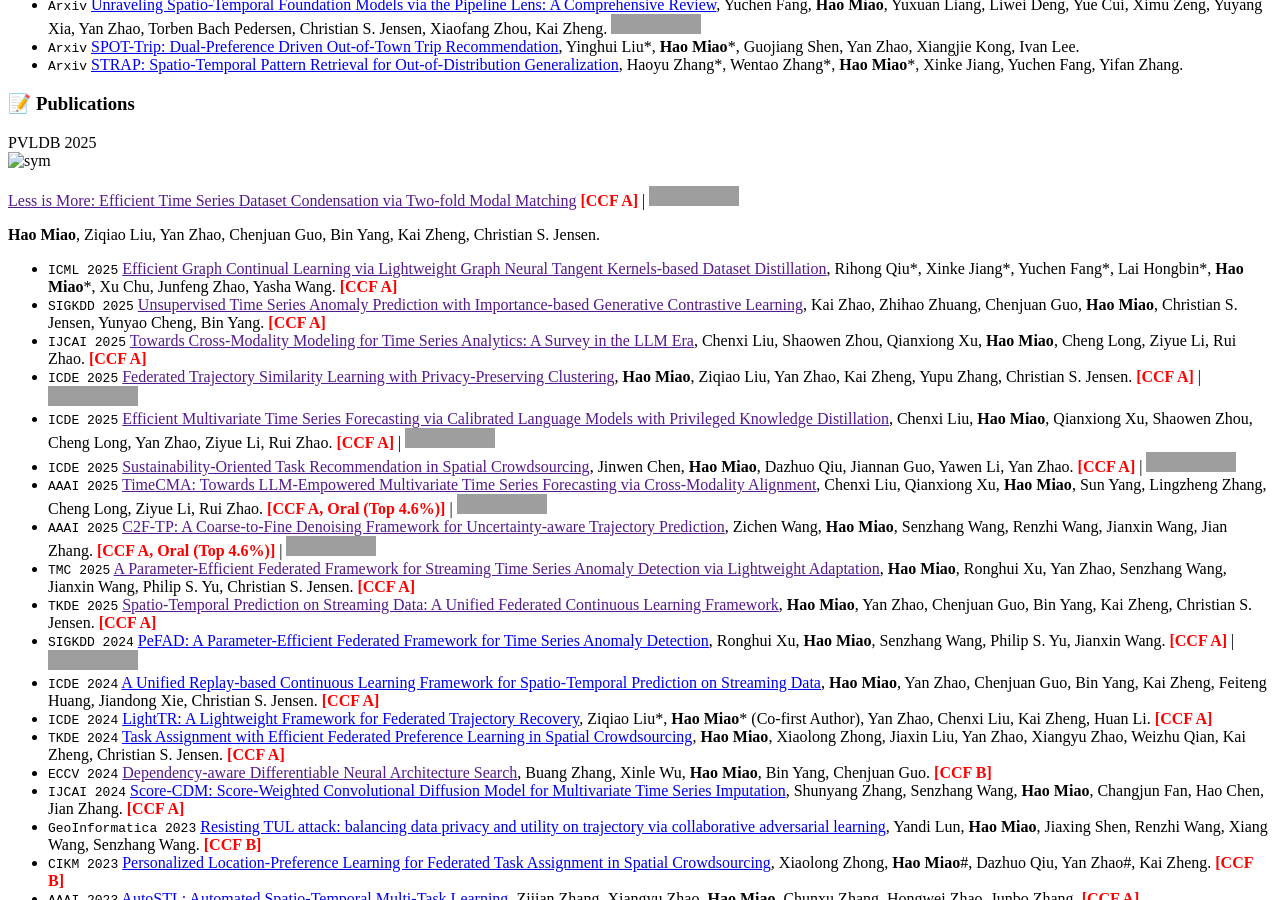
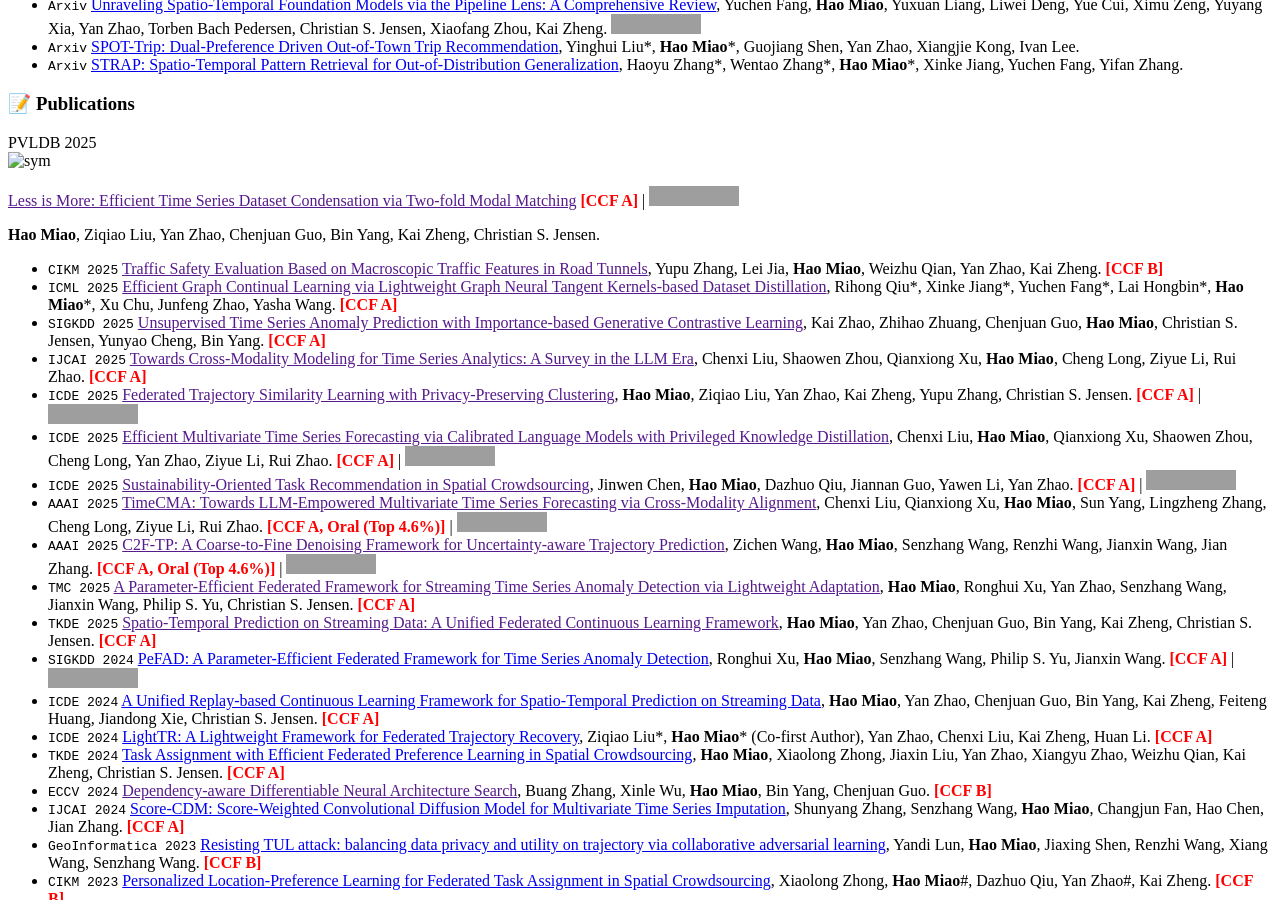
Before and after one commit to MiaoHaoSunny/MiaoHaoSunny.github.io, a Jekyll site: the page built from _pages/includes/pub.md, in a window 1280 px wide and 900 px high, scrolled down 596 px, cut to the strip 0-900 px from the top of the window. Built offline with Jekyll 4.4.1, drawn with Linux system fonts in a browser that asks for light colours; our own code applies the rules of GitHub Pages for plain Markdown files; grey boxes are pictures that could not be loaded.

Commit message:
Update pub.md

```diff
--- a/_pages/includes/pub.md
+++ b/_pages/includes/pub.md
@@ -19,6 +19,7 @@
 </div>
 </div>
 
+- ``CIKM 2025`` [Traffic Safety Evaluation Based on Macroscopic Traffic Features in Road Tunnels](), Yupu Zhang, Lei Jia, **Hao Miao**, Weizhu Qian, Yan Zhao, Kai Zheng. <b><font color="red">[CCF B]</font></b>
 - ``ICML 2025`` [Efficient Graph Continual Learning via Lightweight Graph Neural Tangent Kernels-based Dataset Distillation](), Rihong Qiu\*, Xinke Jiang\*, Yuchen Fang\*, Lai Hongbin\*, **Hao Miao**\*, Xu Chu, Junfeng Zhao, Yasha Wang. <b><font color="red">[CCF A]</font></b>
 - ``SIGKDD 2025`` [Unsupervised Time Series Anomaly Prediction with Importance-based Generative Contrastive Learning](), Kai Zhao, Zhihao Zhuang, Chenjuan Guo, **Hao Miao**, Christian S. Jensen, Yunyao Cheng, Bin Yang. <b><font color="red">[CCF A]</font></b>
 - ``IJCAI 2025`` [Towards Cross-Modality Modeling for Time Series Analytics: A Survey in the LLM Era](), Chenxi Liu, Shaowen Zhou, Qianxiong Xu, **Hao Miao**, Cheng Long, Ziyue Li, Rui Zhao. <b><font color="red">[CCF A]</font></b>
```
